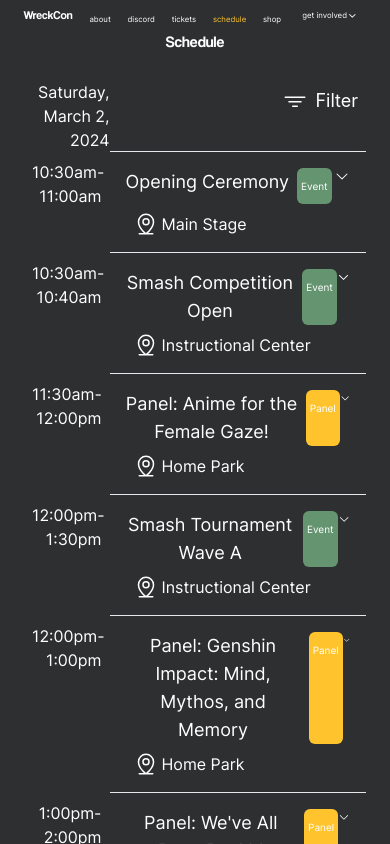
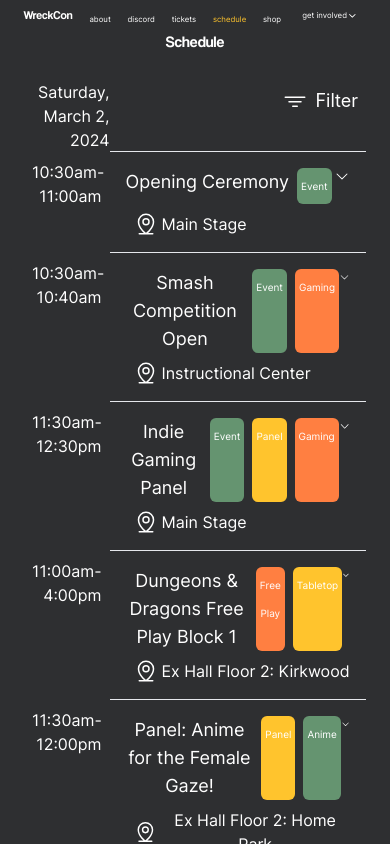
Before and after one commit to WreckConOrg/wreckcon-app, a React (Create React App) app: page /schedule in a window 390 px wide. Built offline with nearby package versions, Linux system fonts and the light colour scheme.

Commit message:
schedule location updates, indie panel added, anime, gaming, tabletop filters added

```diff
--- a/src/App.tsx
+++ b/src/App.tsx
@@ -1,4 +1,4 @@
-import React from 'react';
+import React, { useEffect } from 'react';
 import './App.css';
 import {Home} from './pages/home/home'
 import {About} from './pages/about/about'
@@ -9,6 +9,7 @@ import { SchedulePage } from './pages/Schedule/schedulePage';
 import {
   Routes,
   Route,
+  useNavigate,
 } from "react-router-dom";
 
 function App() {
@@ -39,6 +40,14 @@ const phrase = phrases[Math.floor(Math.random() * phrases.length)]
       <Route path='/involved' element={<Involved />}/>
       <Route path='/contact-us' element={<Contact />}/>
       <Route path='/schedule' element={<SchedulePage />}/>
+      <Route path='/tickets' Component={() => {
+        window.location.href = 'https://gatech.universitytickets.com/w/event.aspx?id=2002&p=1';
+        return null;
+      }}/>
+      <Route path='/discord' Component={() => {
+        window.location.href = 'https://discord.com/invite/BY2hTWjz4s';
+        return null;
+      }}/>
     </Routes>
   );
 }
--- a/src/pages/Schedule/schedule.tsx
+++ b/src/pages/Schedule/schedule.tsx
@@ -13,7 +13,10 @@ export const Schedule = (props: ScheduleProps) => {
     const tags = [
         ScheduleTag.EVENT,
         ScheduleTag.PANEL,
-        ScheduleTag.FREE_PLAY
+        ScheduleTag.FREE_PLAY,
+        ScheduleTag.ANIME,
+        ScheduleTag.TABLETOP,
+        ScheduleTag.GAMING,
     ]
 
     const [selectedStartTime, setSelectedStartTime] = useState(1000)
--- a/src/pages/Schedule/scheduleConfig.tsx
+++ b/src/pages/Schedule/scheduleConfig.tsx
@@ -17,26 +17,81 @@ export const SCHEDULECONFIG: ScheduleItemProps[] = [
         time: "10:30am-10:40am",
         location: "Instructional Center",
         description: "Registration and opening for the Smash tournament at WreckCon.",
-        tags: [ScheduleTag.EVENT],
+        tags: [ScheduleTag.EVENT, ScheduleTag.GAMING],
         startTime: 1030,
         endTime: 1040,
     },
-
-    // {
-    //     name: "Indie Gaming Panel",
-    //     time: "11:30am-12:30pm",
-    //     location: "Main Stage",
-    //     description: "A panel of indie game-developers at WreckCon.",
-    //     tags: [ScheduleTag.EVENT, ScheduleTag.PANEL],
-    //     startTime: 1130,
-    //     endTime: 1230
-    // },
+    {
+        name: "Indie Gaming Panel",
+        time: "11:30am-12:30pm",
+        location: "Main Stage",
+        description: "Join a group of local game developers as they explore the many difficulties of independent development and how to transform game development hobbies to careers.",
+        tags: [ScheduleTag.EVENT, ScheduleTag.PANEL, ScheduleTag.GAMING],
+        startTime: 1130,
+        endTime: 1230
+    },
+    {
+        name: "Dungeons & Dragons Free Play Block 1",
+        time: "11:00am-4:00pm",
+        location: "Ex Hall Floor 2: Kirkwood",
+        description: "",
+        testDesc:
+        <div>
+            <div>
+                Come join GTD&D Club, as well as the UGA D&D Club and the Pathfinder Society for some tabletop free play!
+                Games will be divided into two blocks, one from 11am-4pm and the other from 4pm-9pm. The games being run during <b className="font-bold">block one</b> are:
+            </div>
+            <br/>
+            <div className="font-bold">
+                Game 1: Run by Boo Fullwood from GTD&D and Pathfinder Society
+            </div>
+            <br/>
+            <div>
+                System: Pathfinder 2e
+                <br/> <br/>
+                Description: After the volcano Droskar's Crag erupted over 700 years ago, destroying many nearby cities in a cataclysm that would come to be known as the Rending, the dwarven empire of Tar Khadurrn fractured and eventually collapsed. Recently, a group of prospectors discovered a mountainside entrance to what they believe to be a sprawling dwarven complex, but they retreated from the dangers they found within. They have reported their discovery to the Pathfinder Society's lodge in Ulfden, and the Society is preparing to dispatch a group of agents to enter the mountain and learn what they can about the ruins within.
+                <br/> <br/>
+                Contact: @voortya on Discord, and walk-ups are welcome!
+                <br/> <br/>
+                Note: Pathfinder society credit will be avaliable for interested players.
+            </div>
+            <br/>
+            <div className="font-bold">
+                Game 2: Run by Ethan Radulski from GTD&D
+            </div>
+            <br/>
+            <div>
+                System: D&D 5e
+                <br/> <br/>
+                Description: All you need to know is one thing, GOLD. Living, walking creatures made of pure gold have been reported to be seen near the Darkwood. We don't know where they came from, but prospectors have been quick to hire adventurer body guards and venture out to find their fortunes. You will play as one such hired adventurer to protect a small team of prospectors from their greed. Good luck!
+                <br/> <br/>
+                Contact: Only walk-up players will be taken!
+            </div>
+            <br/>
+            <div className="font-bold">
+                Game 3: Run by Vicky Celedon from GTD&D
+            </div>
+            <br/>
+            <div>
+                System: D&D 5e
+                <br/> <br/>
+                Description: Congratulations! All of you were randomly selected to view the newly discovered artwork of Álio Fran, one of the most well known artists in this world who recently went missing. A bubbly museum curator gives you a tour of the exhibit before the rest of the public, but things go awry very quickly, and you find yourselves in a mysterious verdant landscape, not unlike the ones Álio would paint. You must discover where on the planet (?) you are, find you way back to the museum, and in the process unravel the mystery behind the disappearance of the great artist. This one-shot is meant for 4-6 level 6 players, and will predominantly take place in the feywild, so prepare yourself for some silly fey shenanigans!
+                <br/> <br/>
+                Contact: Please contact @veekee. on Discord if you are interested!
+                <br/> <br/>
+                Note: Players of all experiences are welcome, though I heavily encourage creativity through combat/roleplay!! (Rule of cool supersedes everything in my book!!)
+            </div>
+        </div>,
+        tags: [ScheduleTag.FREE_PLAY, ScheduleTag.TABLETOP],
+        startTime: 1100,
+        endTime: 1600
+    },
     {
         name: "Panel: Anime for the Female Gaze!",
         time: "11:30am-12:00pm",
-        location: "Home Park",
+        location: "Ex Hall Floor 2: Home Park",
         description: "Come and learn about how the female gaze is reshaping anime. We will talk fan service, feminist film theory, and recommendations! Find the panelist at @dekucam on Instagram or TikTok.",
-        tags: [ScheduleTag.PANEL],
+        tags: [ScheduleTag.PANEL, ScheduleTag.ANIME],
         startTime: 1130,
         endTime: 1200
     },
@@ -45,23 +100,23 @@ export const SCHEDULECONFIG: ScheduleItemProps[] = [
         time: "12:00pm-1:30pm",
         location: "Instructional Center",
         description: "Wave A for the WreckCon Smash Tournament.",
-        tags: [ScheduleTag.EVENT],
+        tags: [ScheduleTag.EVENT, ScheduleTag.GAMING],
         startTime: 1200,
         endTime: 1330
     },
     {
         name: "Panel: Genshin Impact: Mind, Mythos, and Memory",
         time: "12:00pm-1:00pm",
-        location: "Home Park",
+        location: "Ex Hall Floor 2: Home Park",
         description: "Prepare to embark on a journey through Teyvat like no other with our Genshin Impact trivia panel. Get ready to unleash your inner visionary and compete for exclusive prizes, all while celebrating the elemental wonders of Teyvat! Find the panelist at @aquaholic_cosplay on Instagram.",
-        tags: [ScheduleTag.PANEL],
+        tags: [ScheduleTag.PANEL, ScheduleTag.ANIME, ScheduleTag.GAMING],
         startTime: 1200,
         endTime: 1300
     },
     {
         name: "Panel: We've All Been Punk'd",
         time: "1:00pm-2:00pm",
-        location: "Home Park",
+        location: "Ex Hall Floor 2: Home Park",
         description: "What exactly are \"-punk\" genres? Where do they come from, what do they focus on... and why are there SO many of them now? A detailed look at the history of a fascinating lineage of contemporary genres, \"We've All Been Punk'd\" aims to answer these questions and more. Presented by Val Barnhart, senior LMC major and member of the GT Sci-Fi Lab. Find the panelist at @val_bee_03 on Instagram.",
         tags: [ScheduleTag.PANEL],
         startTime: 1300,
@@ -72,7 +127,7 @@ export const SCHEDULECONFIG: ScheduleItemProps[] = [
         time: "1:30pm-3:00pm",
         location: "Instructional Center",
         description: "Wave B of the WreckCon Smash Tournament.",
-        tags: [ScheduleTag.EVENT],
+        tags: [ScheduleTag.EVENT, ScheduleTag.GAMING],
         startTime: 1330,
         endTime: 1500
     },
@@ -81,16 +136,16 @@ export const SCHEDULECONFIG: ScheduleItemProps[] = [
         time: "2:00pm-3:00pm",
         location: "Main Stage",
         description: "A panel of several Riot Games designers and developers at WreckCon.",
-        tags: [ScheduleTag.EVENT, ScheduleTag.PANEL],
+        tags: [ScheduleTag.EVENT, ScheduleTag.PANEL, ScheduleTag.GAMING],
         startTime: 1400,
         endTime: 1500
     },
     {
         name: "Panel: Did the Disney Channel Original Movies age well?",
         time: "2:00pm-3:00pm",
-        location: "Home Park",
+        location: "Ex Hall Floor 2: Home Park",
         description: "The panelist will be going through multiple disney channel films with the audience and explaining which ones still hold up and which ones do not. Find the panelist at @harriyanna.",
-        tags: [ScheduleTag.PANEL],
+        tags: [ScheduleTag.PANEL, ScheduleTag.ANIME],
         startTime: 1400,
         endTime: 1500
     },
@@ -99,7 +154,7 @@ export const SCHEDULECONFIG: ScheduleItemProps[] = [
         time: "3:00pm-5:30pm",
         location: "Instructional Center",
         description: "The Top 32 of the WreckCon Smash Tournament!",
-        tags: [ScheduleTag.EVENT],
+        tags: [ScheduleTag.EVENT, ScheduleTag.GAMING],
         startTime: 1500,
         endTime: 1730
     },
@@ -108,16 +163,16 @@ export const SCHEDULECONFIG: ScheduleItemProps[] = [
         time: "3:00pm-4:00pm",
         location: "Main Stage",
         description: "The Pokemon Club presents Who's That Pokemon at WreckCon.",
-        tags: [ScheduleTag.EVENT],
+        tags: [ScheduleTag.EVENT, ScheduleTag.GAMING, ScheduleTag.ANIME],
         startTime: 1500,
         endTime: 1600
     },
     {
         name: "Panel: So You Want to Make a Cosplay?!",
         time: "3:00pm-4:00pm",
-        location: "Home Park",
+        location: "Ex Hall Floor 2: Home Park",
         description: "Join us to learn the ins and outs of hand making your first cosplay, from choosing the costume to actually assembling it! Find the panelist at @FoxArcada.",
-        tags: [ScheduleTag.PANEL],
+        tags: [ScheduleTag.PANEL, ScheduleTag.ANIME],
         startTime: 1500,
         endTime: 1600
     },
@@ -126,25 +181,77 @@ export const SCHEDULECONFIG: ScheduleItemProps[] = [
         time: "4:00pm-6:00pm",
         location: "Main Stage",
         description: "Anime Club presents the WrekCon Cosplay Contest.",
-        tags: [ScheduleTag.EVENT],
+        tags: [ScheduleTag.EVENT, ScheduleTag.ANIME],
         startTime: 1600,
         endTime: 1800
+    },
+    {
+        name: "Dungeons & Dragons Free Play Block 2",
+        time: "4:00pm-9:00pm",
+        location: "Ex Hall Floor 2: Kirkwood",
+        description: "",
+        testDesc:
+        <div>
+            <div>
+                Come join GTD&D Club, as well as the UGA D&D Club and the Pathfinder Society for some tabletop free play!
+                Games will be divided into two blocks, one from 11am-4pm and the other from 4pm-9pm. The games being run during <b className="font-bold">block two</b> are:
+            </div>
+            <br/>
+            <div className="font-bold">
+                Game 4: Run by Niki Lu from GTD&D
+            </div>
+            <br/>
+            <div>
+                System: D&D 5e
+                <br/> <br/>
+                Description: 3 open slots, 2 spots reserved. Preference for experienced players. LGBTQ friendly. D&D 5e 12th level campaign. Expect infiltration, dungeon delving and extremely deadly encounters. Roleplay is encouraged. Character optimization is recommended. You are a group of elite mercenaries, esteemed warriors, or notorious criminals from all over the sword coast being paid by an elite noble faction of waterdeep. Some of you are from small towns, and some of you are from big cities. Never the less, the undead army lead by the evil vampire group known as the Triad have been ravaging the lands, subjugating towns and raising the dead. Your goal is to infiltrate their castle located in the High Ice, a desolate mountainess glacier, and eliminate them. Your mission starts at the bottom at a small town west of the High Ice, a town so desolate that even the undead negleted it.
+                <br/> <br/>
+                Contact: Please contact @nlu123 on Discord if you are interested!
+            </div>
+            <br/>
+            <div className="font-bold">
+                Game 5: Run by Sparrow MacKenna from UGA D&D
+            </div>
+            <br/>
+            <div>
+                System: Call of Cthulu 7e
+                <br/> <br/>
+                Description: The year is 1935, the place is Atlanta Georgia. There is a casting call for a play called the Tragedy of Carcosa. The call states that they will pay extras 35$ upon completion of the show. Secretly this show is actually a ritual to summon Hastur, the King in Yellow and as the players learn more, they need to figure out how to stop this before they lose both their sanity and their lives. I have run this adventure before, it was initially made for 4 players, but I have had 7 of my friends play it one time, so it can definitely support a good amount of players. Not doing 7 again though.
+                <br/> <br/>
+                Contact: Please contact @astelbanana on Discord if you are interested!
+            </div>
+            <br/>
+            <div className="font-bold">
+                Game 6: Run by Ananth Shantaraman from GTD&D
+            </div>
+            <br/>
+            <div>
+                System: Delta Green
+                <br/> <br/>
+                Description: The night is dark and stormy, rain pouring down like sheets, in the shadows of a flash of lightning we see a squad of figures approach a house, weapons in hand. One of them pulls out a meter, it beeps slowly as they reach the door, one of them slowly turns the handle and the beeping stutters and speeds up. Everyone holds their breath. Welcome to Phasmophobia, Delta Green style.
+                <br/> <br/>
+                Contact: Please contact @unauthorizedfireball on Discord if you are interested!
+                </div>
+        </div>,
+        tags: [ScheduleTag.FREE_PLAY, ScheduleTag.TABLETOP],
+        startTime: 1600,
+        endTime: 2100
     },
     {
         name: "Smash Tournament Top 8!",
         time: "5:30pm-9:00pm",
         location: "Instructional Center",
         description: "The Final 8 of the WreckCon Smash Tournament. After a fierce competition, who will remain at the top?",
-        tags: [ScheduleTag.EVENT],
+        tags: [ScheduleTag.EVENT,ScheduleTag.TABLETOP],
         startTime: 1730,
         endTime: 2100
     },
     {
         name: "Panel: Beginner Programming with Sensei (Python 101)",
         time: "6:00pm-7:00pm",
-        location: "Home Park",
+        location: "Ex Hall Floor 2: Home Park",
         description: "Come learn beginning programming with your own personal sensei! Your sensei will go over the basics of computer programming using a widely known programming language called Python! Feel free to bring a laptop and follow along.",
-        tags: [ScheduleTag.PANEL],
+        tags: [ScheduleTag.PANEL, ScheduleTag.GAMING],
         startTime: 1800,
         endTime: 1900
     },
@@ -153,32 +260,23 @@ export const SCHEDULECONFIG: ScheduleItemProps[] = [
         time: "7:00pm-8:30pm",
         location: "Main Stage",
         description: "BubbleStarL!ve will be hosting an IdolFest that people can come and watch. We will be inviting other idol groups and solo idols to participate in this event along with us!",
-        tags: [ScheduleTag.EVENT],
+        tags: [ScheduleTag.EVENT, ScheduleTag.ANIME],
         startTime: 1900,
         endTime: 2030
     },
     {
         name: "Panel: Slide into Our DMs",
         time: "7:00pm-8:30pm",
-        location: "Home Park",
+        location: "Ex Hall Floor 2: Home Park",
         description: "Tips, Tricks, Guidance for new or continuing TTRPG game masters. The panel will be focusing on Dungeons and Dragons 5th edition, but most guidance is applicable to similar systems. We plan on doing a panel on designing combat encounters. Find the Dungeons and Dragons Club at @gt.dnd on Instagram",
-        tags: [ScheduleTag.PANEL],
+        tags: [ScheduleTag.PANEL, ScheduleTag.TABLETOP],
         startTime: 1900,
         endTime: 2030
     },
     {
-        name: "Dungeons and Dragons Free Play",
-        time: "11:00am-9:00pm",
-        location: "Kirkwood",
-        description: "Join the GT D&D Club for all day tabletop RPG games, no experience required!",
-        tags: [ScheduleTag.FREE_PLAY],
-        startTime: 1100,
-        endTime: 2100
-    },
-    {
         name: "Panel: Star Wars: Rewrite",
         time: "8:30pm-10:00pm",
-        location: "Home Park",
+        location: "Ex Hall Floor 2: Home Park",
         description: "If you could change any ending, scence, major death ect in any media, what would you change and why? Find the panelist at @spaceboy_78 on Instagram.",
         tags: [ScheduleTag.PANEL],
         startTime: 2030,
@@ -189,43 +287,43 @@ export const SCHEDULECONFIG: ScheduleItemProps[] = [
         time: "8:30pm-9:30pm",
         location: "Main Stage",
         description: "A trivia gameshow involving many of the clubs involved at WreckCon, held on the main stage!",
-        tags: [ScheduleTag.EVENT],
+        tags: [ScheduleTag.EVENT, ScheduleTag.ANIME, ScheduleTag.GAMING, ScheduleTag.TABLETOP],
         startTime: 2030,
         endTime: 2130
     },
     {
         name: "VGDev Arcade",
         time: "10:00am-10:00pm",
-        location: "Buckhead",
+        location: "Ex Hall Floor 2: Buckhead",
         description: "Come to the VGDev Arcade to play through multiple student developed games, all day at WreckCon!",
-        tags: [ScheduleTag.FREE_PLAY],
+        tags: [ScheduleTag.FREE_PLAY, ScheduleTag.GAMING],
         startTime: 1000,
         endTime: 2200,
     },
     {
-        name: "Magic: The Gathering, YuGiOh, and Pokemon Free Play",
+        name: "Magic: The Gathering, YuGiOh, Pokemon Free Play",
         time: "10:00am-10:00pm",
-        location: "Centennial",
+        location: "Ex Hall Floor 2: Centennial",
         description: "Come on over for all day Magic: The Gathering, YuGiOh, and Pokemon free play!",
-        tags: [ScheduleTag.FREE_PLAY],
+        tags: [ScheduleTag.FREE_PLAY, ScheduleTag.GAMING, ScheduleTag.TABLETOP],
         startTime: 1000,
         endTime: 2200
     },
     {
         name: "Board Game Club Free Play",
         time: "10:00am-10:00pm",
-        location: "Old Fourth Ward + Sweet Auburn",
+        location: "Ex Hall Floor 2: Old Fourth Ward + Sweet Auburn",
         description: "Join Board Game club to play a variety of games all throughout the day.",
-        tags: [ScheduleTag.FREE_PLAY],
+        tags: [ScheduleTag.FREE_PLAY, ScheduleTag.TABLETOP],
         startTime: 1000,
         endTime: 2200
     },
     {
         name: "Warhammer Free Play",
         time: "10:00am-10:00pm",
-        location: "Inman Park",
+        location: "Ex Hall Floor 2: Inman Park",
         description: "Join Warhammer Club for totally free Warhammer play in Inman Park!",
-        tags: [ScheduleTag.FREE_PLAY],
+        tags: [ScheduleTag.FREE_PLAY, ScheduleTag.TABLETOP],
         startTime: 1000,
         endTime: 2200
     },
--- a/src/pages/Schedule/scheduleItem.tsx
+++ b/src/pages/Schedule/scheduleItem.tsx
@@ -10,6 +10,7 @@ export interface ScheduleItemProps {
     time: string;
     location: string;
     description: string;
+    testDesc?: JSX.Element;
     tags: ScheduleTag[];
     top?: boolean;
     startTime: number;
@@ -68,6 +69,7 @@ function ScheduleItem(props: ScheduleItemProps) {
                             </div>
                             <Disclosure.Panel as = "div" className="font-inter font-thin text-sm md:text-lg text-left text-white bg-[#5A5454] pl-2 md:pl-4">
                                 {props.description}
+                                {props.testDesc ? props.testDesc : <p/>}
                             </Disclosure.Panel>
                             </Disclosure.Button>
 
--- a/src/pages/Schedule/tagBox.tsx
+++ b/src/pages/Schedule/tagBox.tsx
@@ -4,7 +4,10 @@ export enum ScheduleTag {
     ALL,
     EVENT,
     FREE_PLAY,
-    PANEL
+    PANEL,
+    ANIME,
+    TABLETOP,
+    GAMING
 }
 
 export interface TagBoxProps {
@@ -34,6 +37,15 @@ export const TagBox = (props: TagBoxProps) =>
             case(ScheduleTag.PANEL):
                 bgColor = "[#FFC42D]";
                 break;
+            case(ScheduleTag.ANIME):
+                bgColor = "[#659470]";
+                break;
+            case(ScheduleTag.TABLETOP):
+                bgColor = "[#FFC42D]";
+                break;
+            case(ScheduleTag.GAMING):
+                bgColor = "[#FF7F41]";
+                break;
         }
     }
 
```
